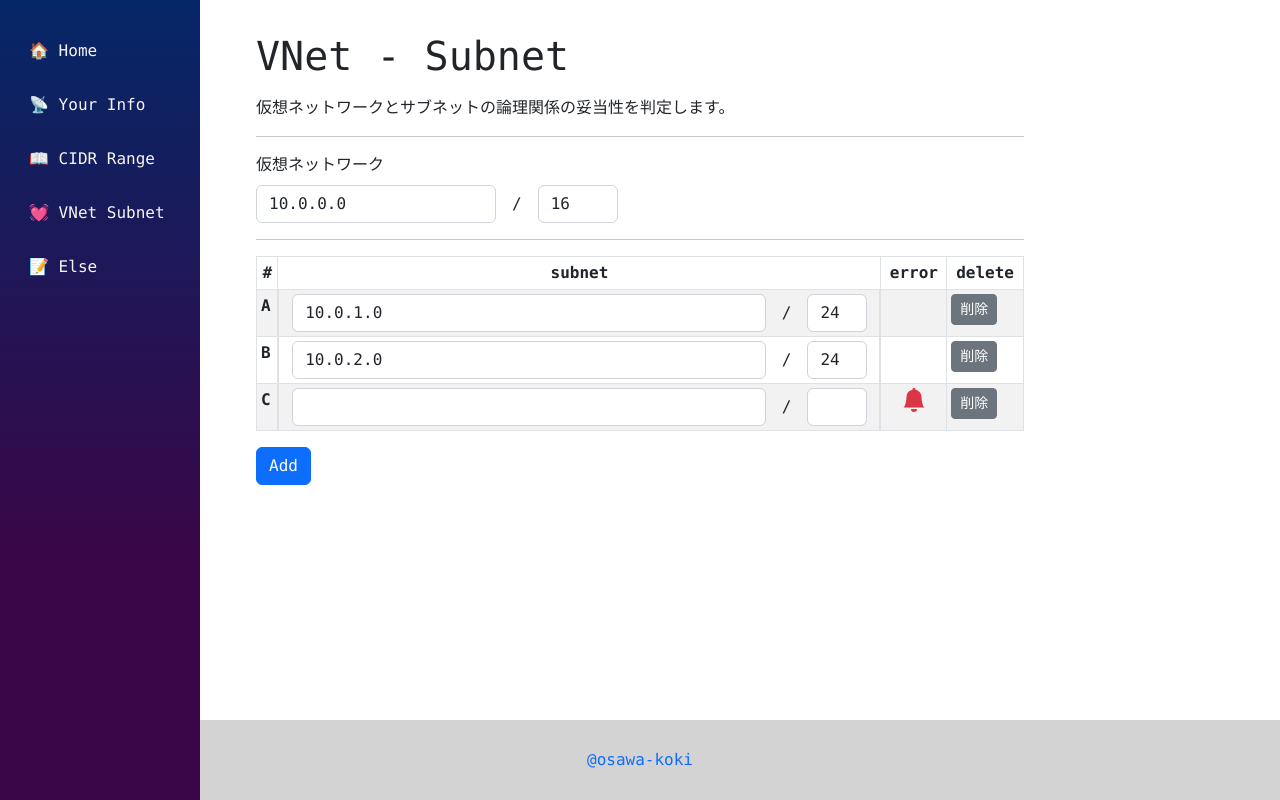
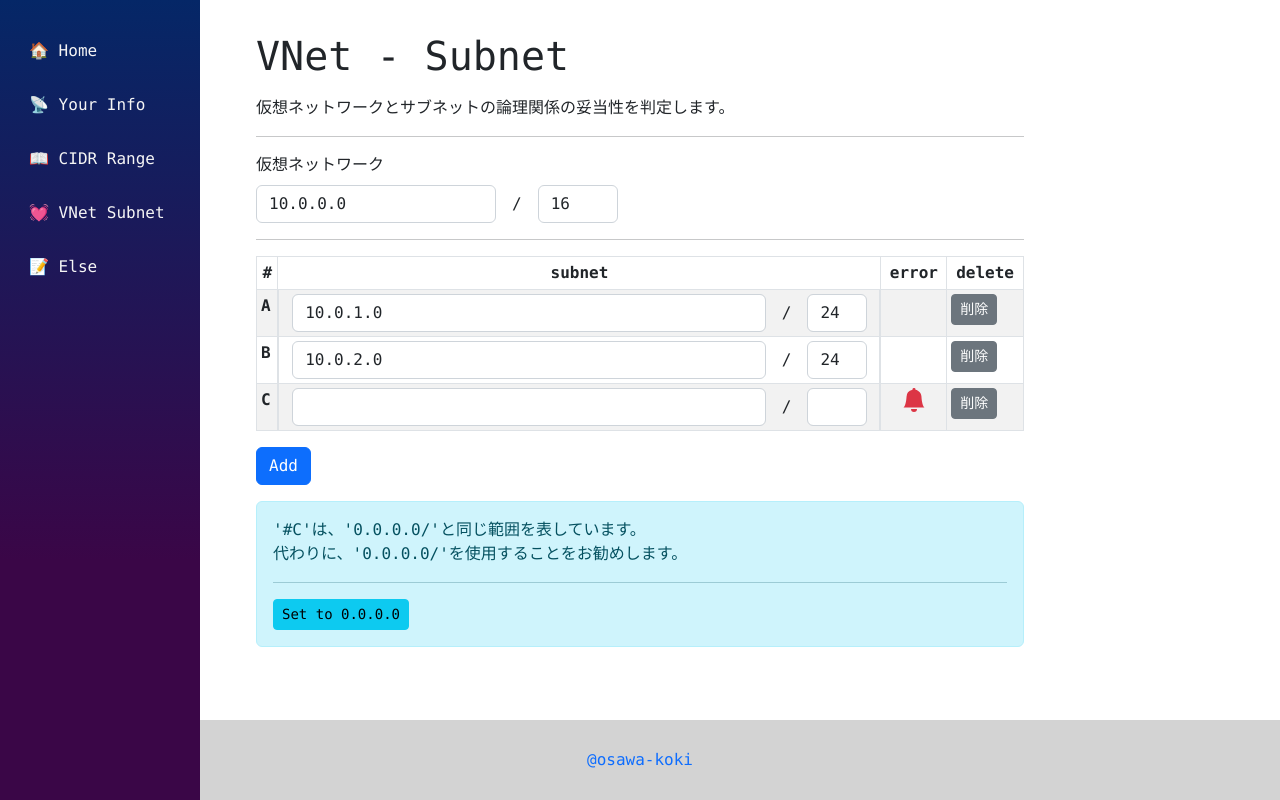
Before and after one commit to osawa-koki/learning-network-v4, a Next.js app: page /vnet-subnet in a window 1280 px wide. Both pictures are taken after a click on the button "Add". Built offline with nearby package versions, Linux system fonts and the light colour scheme.

Commit message:
小さな修正。

```diff
--- a/pages/vnet-subnet.tsx
+++ b/pages/vnet-subnet.tsx
@@ -147,6 +147,17 @@ export default function VNetSubnetPage() {
           </tbody>
         </Table>
         <Button variant="primary" onClick={Add} disabled={subnet_ids.length === subnets.length}>Add</Button>
+        {
+          subnets.filter(subnet => subnet.ip !== getIpDetails(subnet.ip, parseInt(subnet.prefix)).networkAddress).map(subnet => (
+            <Alert variant="info" className="mt-3">
+              '#{subnet.id}'は、'{getIpDetails(subnet.ip, parseInt(subnet.prefix)).networkAddress}/{subnet.prefix}'と同じ範囲を表しています。<br />代わりに、'{getIpDetails(subnet.ip, parseInt(subnet.prefix)).networkAddress}/{subnet.prefix}'を使用することをお勧めします。
+              <hr />
+              <Button variant='info' onClick={() => {
+                PutSubnet(subnet.id, { target: { value: getIpDetails(subnet.ip, parseInt(subnet.prefix)).networkAddress } }, 'vnet')
+              }} size="sm">Set to {getIpDetails(subnet.ip, parseInt(subnet.prefix)).networkAddress}</Button>
+            </Alert>
+          ))
+        }
       </div>
     </Layout>
   );
```
